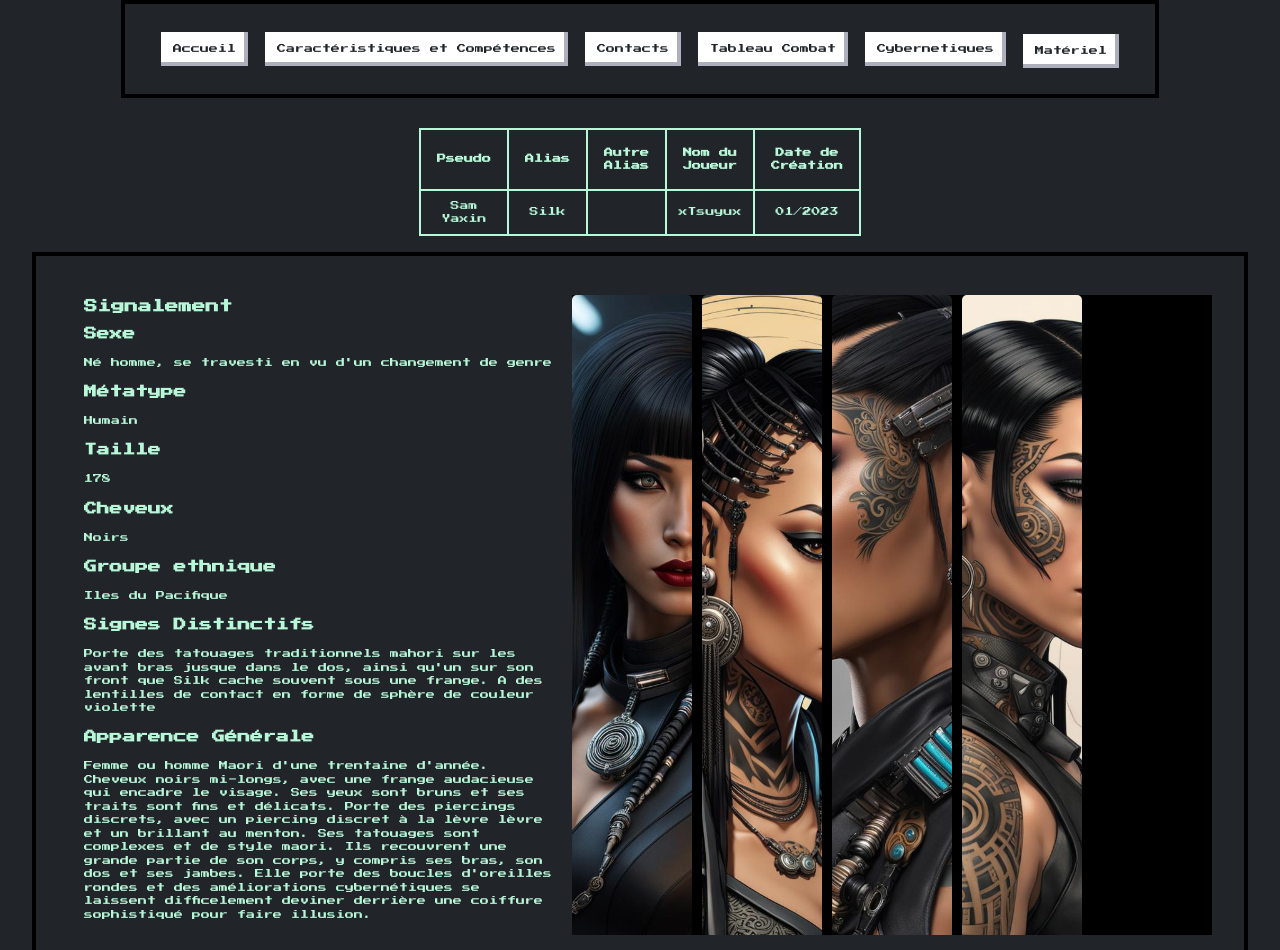
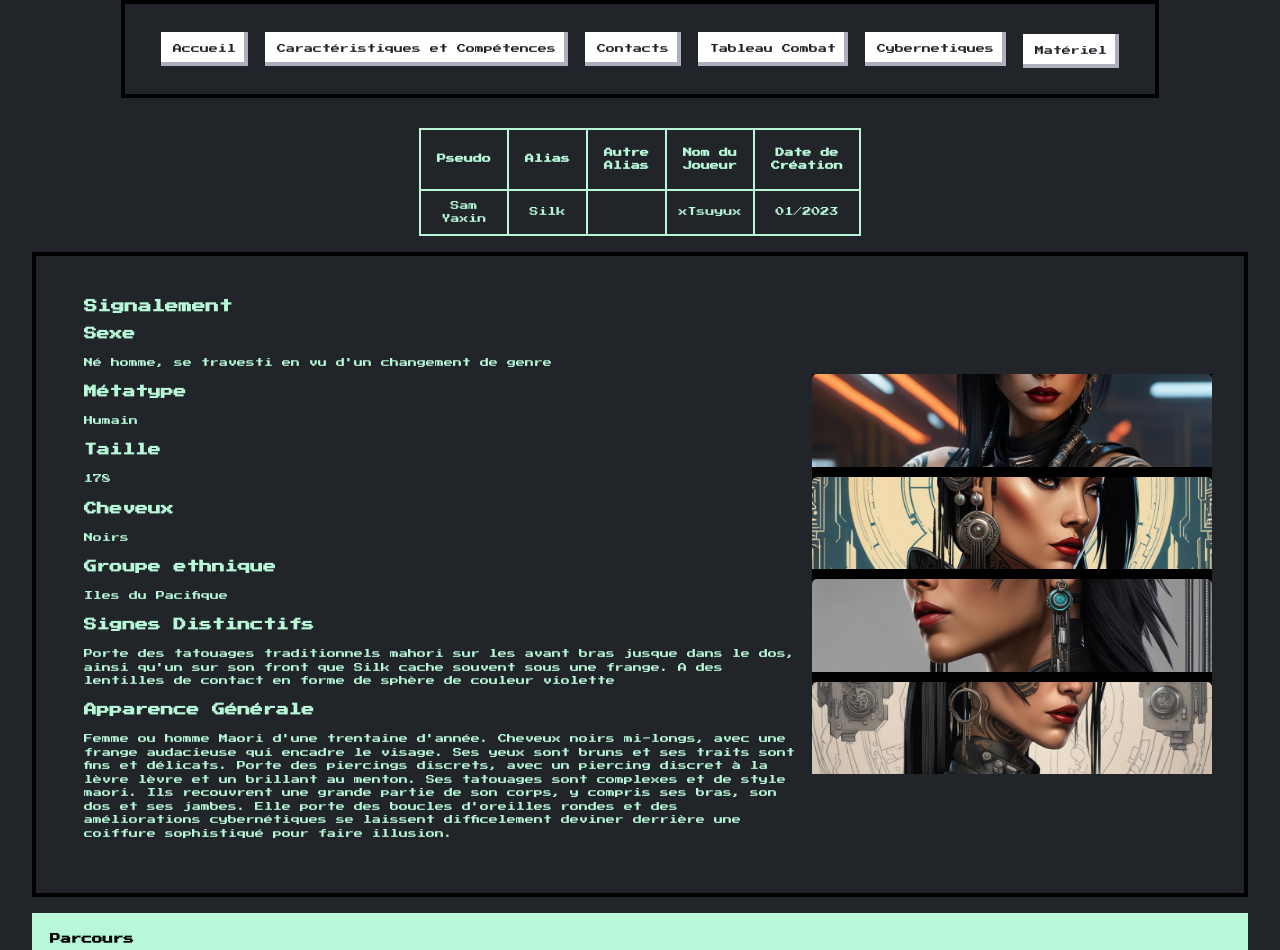
Before and after one commit to S4ji/Cyberpunk2099, a website: page index.html in a window 1280 px wide. Shown: the top 950 px of the page. Drawn offline with nearby package versions, Linux system fonts and the light colour scheme.

Commit message:
first commit

```diff
--- a/css/style.scss
+++ b/css/style.scss
@@ -322,9 +322,9 @@ li {
     gap: $gap-size;
     width: 900px;
     aspect-ratio: 1/1;
-    grid-template-columns: repeat(5, auto);
-    min-height: 80vh;
-    max-height: 80vh;
+    grid-template-columns: repeat(4s, auto);
+    min-height: 50vh;
+    max-height: 50vh;
 }
 
 .gallerie > img {
```
Also changed, not shown: css/style.css, css/style.min.css, 2 other files.
